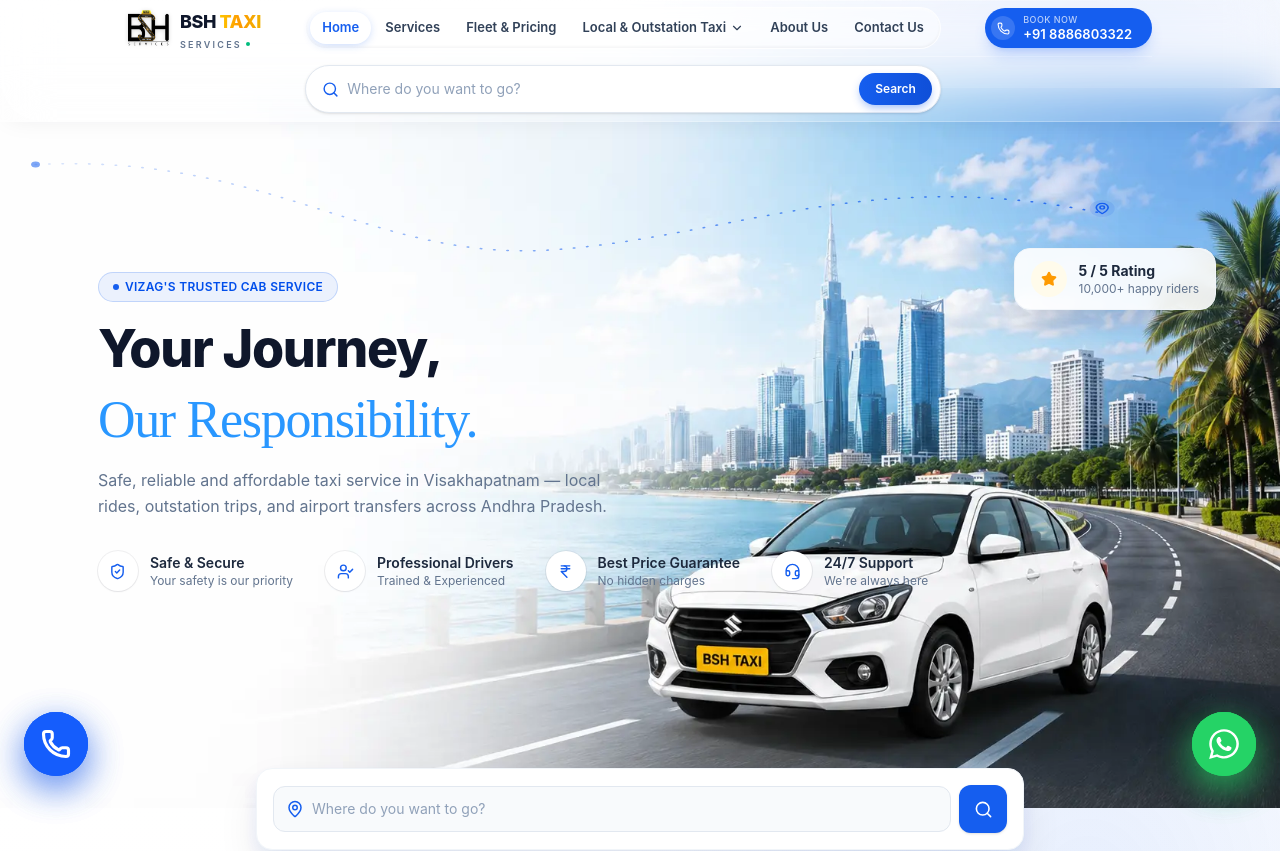
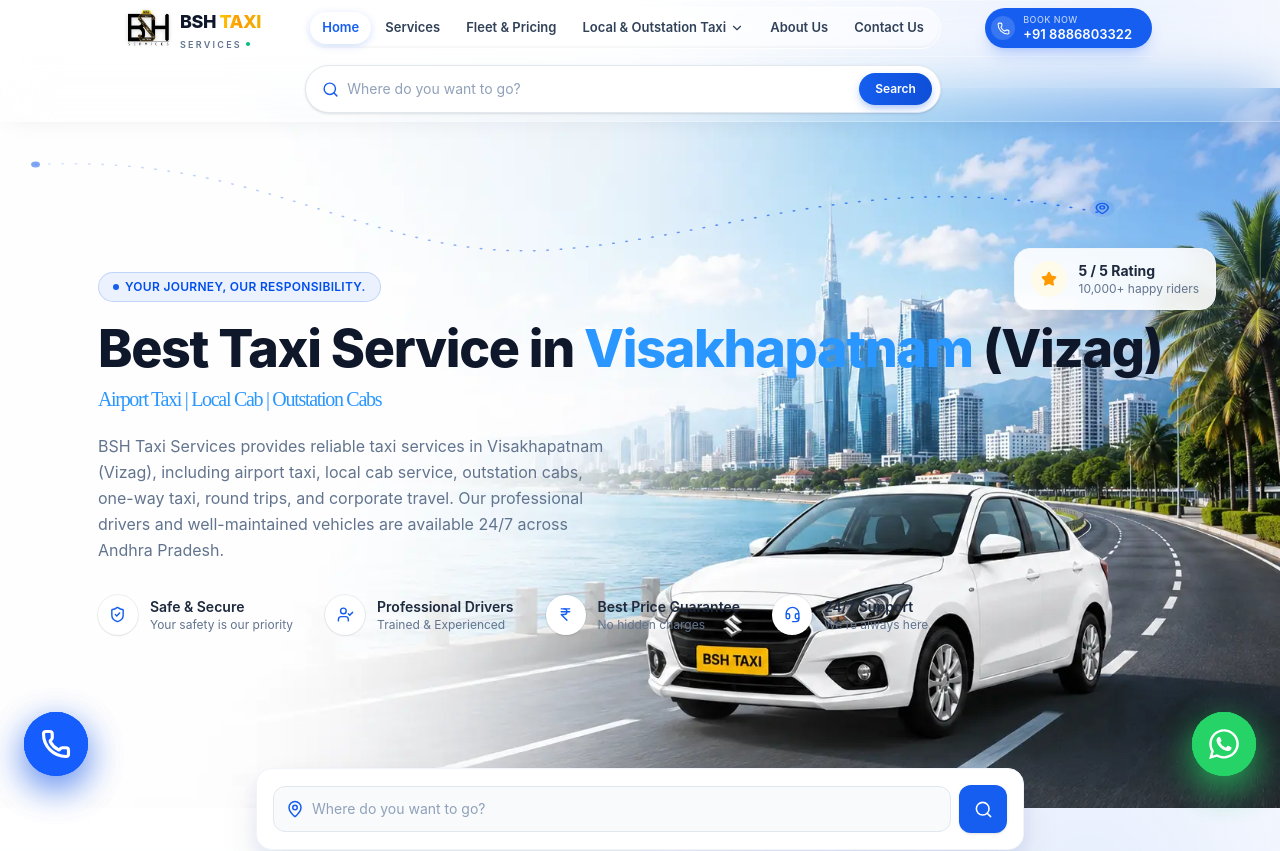
Before and after one commit to sateesh1216/BSH_webpage, a React (Vite) app: page / in a window 1280 px wide. Shown: the top 851 px of the page. Built offline with nearby package versions, Linux system fonts and the light colour scheme; a web font is replaced by a local one.

Commit message:
Home SEO

```diff
--- a/src/components/home/CTA.tsx
+++ b/src/components/home/CTA.tsx
@@ -120,25 +120,27 @@ export function CTA() {
           <CTAIconBadge />
           <div>
             <h2 className="text-2xl font-bold tracking-tight text-white sm:text-3xl">Need a Taxi?</h2>
-            <p className="mt-1 max-w-md text-sm text-[#D6E4FF] sm:text-base">Call us now for the <b>best taxi services in Vizag</b> and beyond.</p>
+            <p className="mt-1 max-w-md text-sm text-[#D6E4FF] sm:text-base">
+  Book your airport taxi, local cab, or outstation taxi in Visakhapatnam (Vizag).
+  Call BSH Taxi Services for 24/7 reliable taxi booking at affordable prices.
+</p>
           </div>
         </div>
 
         <div className="flex shrink-0 items-center gap-3">
-          <button
-            type="button"
-            onClick={() => { window.location.href = "tel:+918886803322"; }}
-            className="flex items-center gap-2 rounded-lg bg-white px-5 py-3 text-sm font-bold text-[#1554B8] shadow-md transition-all hover:-translate-y-0.5 hover:shadow-lg sm:text-base"
-          >
-            <Phone size={18} />
-            +91 8886803322
-          </button>
+        <a
+          href="tel:+918886803322"
+          className="flex items-center gap-2 rounded-lg bg-white px-5 py-3 text-sm font-bold text-[#1554B8] shadow-md transition-all hover:-translate-y-0.5 hover:shadow-lg sm:text-base"
+        >
+          <Phone size={18} />
+          +91 8886803322
+        </a>
           <button
             type="button"
             onClick={() => openBooking({ resetTrip: true })}
             className="rounded-lg border-2 border-white/80 px-6 py-3 text-sm font-bold text-white transition-colors hover:bg-white hover:text-[#1554B8] sm:text-base"
           >
-            Book Now
+            Book Taxi Now
           </button>
         </div>
 
@@ -156,7 +158,7 @@ export function ContactUs() {
       <RouteStyles />
       <header className="mb-12 text-center">
         <span className="inline-block rounded-full bg-[#E3ECFF] px-4 py-1 text-xs font-semibold uppercase tracking-widest text-[#1554B8]">Get In Touch</span>
-        <h2 id="contact-heading" className="mt-3 text-2xl font-extrabold tracking-tight text-[#0A1F3D] sm:text-3xl">Contact Us</h2>
+        <h2 id="contact-heading" className="mt-3 text-2xl font-extrabold tracking-tight text-[#0A1F3D] sm:text-3xl">Contact BSH Taxi Services in Vizag</h2>
         <div className="mt-4 flex justify-center"><RouteDivider /></div>
       </header>
 
--- a/src/components/home/Hero.tsx
+++ b/src/components/home/Hero.tsx
@@ -37,11 +37,12 @@ export default function Hero() {
   {/* LCP image as real <img> tag — browser discovers & preloads it early */}
 <img
   src="/bshtaxiservice-homepage-banner_3.webp"
-  alt=""
+  alt="BSH Taxi Services - Best Taxi Service in Visakhapatnam with Airport and Outstation Cabs"
   fetchPriority="high"
   decoding="async"
   className="absolute inset-0 -z-10 h-full w-full object-cover"
 />
+
       {/* Soft ambient glow — adds depth without competing with the route line */}
       <div
         aria-hidden="true"
@@ -94,22 +95,29 @@ export default function Hero() {
       <div className="relative z-10 mx-auto flex w-full max-w-155 flex-col justify-center px-4 py-8 xs:px-6 sm:py-10 lg:mx-0 lg:max-w-none lg:py-14 lg:pl-[6%] lg:pr-8">
         <span className="mb-4 inline-flex w-fit items-center gap-1.5 rounded-full border border-primary/20 bg-primary/8 px-3 py-1.5 text-[11px] font-semibold uppercase tracking-wide text-primary-hover sm:mb-5 sm:px-3.5 sm:text-xs">
           <span className="h-1.5 w-1.5 rounded-full bg-primary" />
-          Vizag's trusted cab service
+          Your Journey, Our Responsibility.
         </span>
 
      <h1 className="text-[1.75rem] font-extrabold leading-[1.15] tracking-tight text-slate-900 sm:text-4xl sm:leading-[1.08] md:text-5xl lg:text-[3.25rem] lg:leading-[1.05]">
-          <span className="block">Your Journey,</span>
+  <span className="block">
+    Best Taxi Service in <span className="text-[#2997FF]">Visakhapatnam </span> (Vizag)
+  </span>
+
   <span
-            className="mt-2 block text-[#2997FF] font-normal sm:mt-3 lg:mt-4"
-                  style={{ fontFamily: '"Rouge Script", cursive', fontStyle: 'bold', fontWeight: 400 }}
+    className="mt-2 block text-base sm:text-lg lg:text-xl text-[#2997FF] font-normal"
+    style={{
+      fontFamily: '"Rouge Script", cursive',
+      fontWeight: 400,
+    }}
   >
-            Our Responsibility.
+    Airport Taxi | Local Cab | Outstation Cabs
   </span>
 </h1>
 
         <p className="mt-4 max-w-md text-sm leading-relaxed text-slate-500 sm:mt-5 sm:max-w-lg sm:text-base lg:text-base">
-          Safe, reliable and affordable taxi service in Visakhapatnam — local rides, outstation
-          trips, and airport transfers across Andhra Pradesh.
+BSH Taxi Services provides reliable taxi services in Visakhapatnam (Vizag),
+including airport taxi, local cab service, outstation cabs, one-way taxi, round trips,
+and corporate travel. Our professional drivers and well-maintained vehicles are available 24/7 across Andhra Pradesh.
 </p>
 
         {/* Trust badges — 4 inline items matching the design */}
```
Lines whose indentation alone changed are shown as unchanged.
